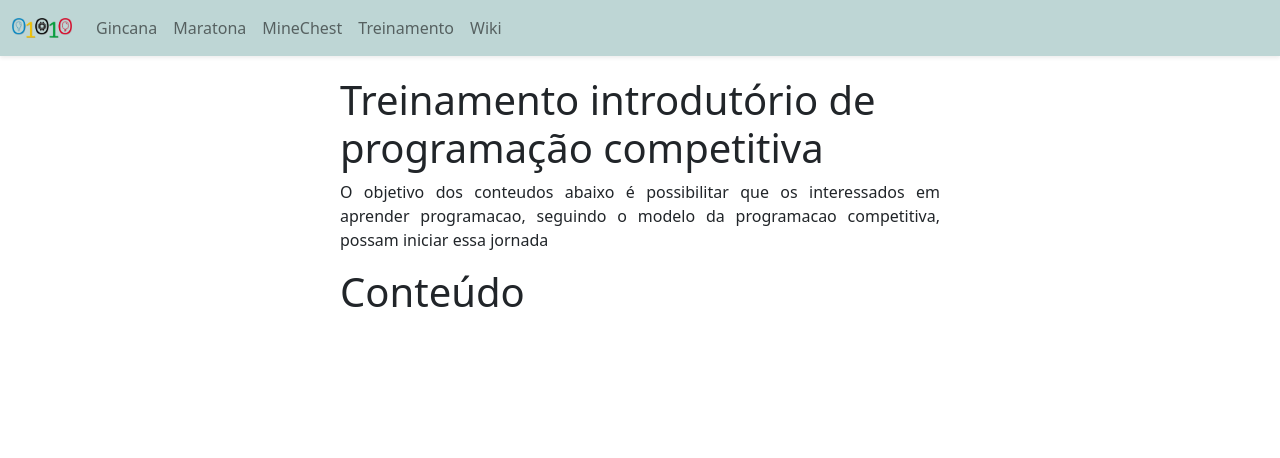
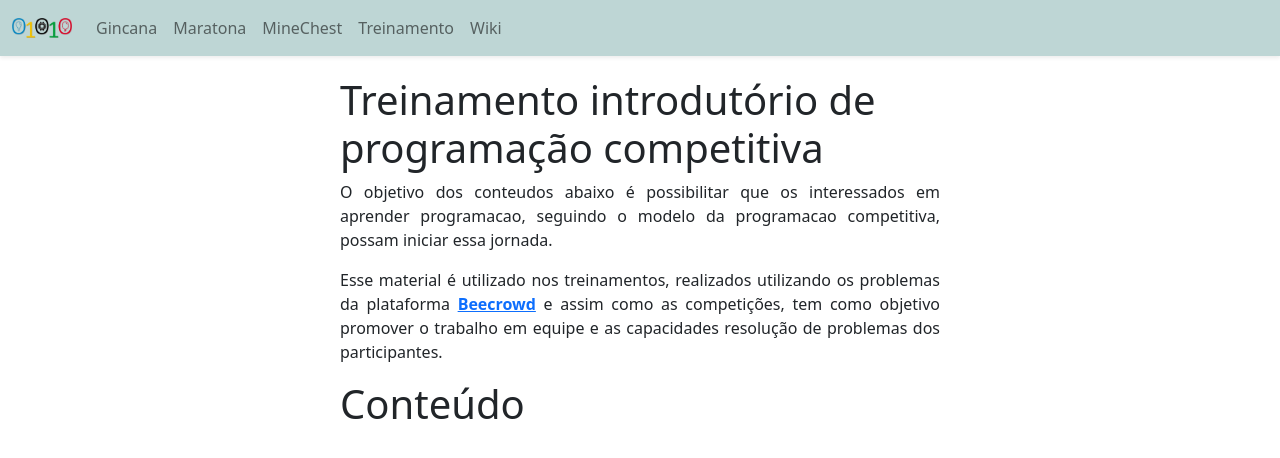
Before and after one commit to E2PC/ProjectPage, a Jekyll site: the page built from posts/treinamento.md, in a window 1280 px wide and 900 px high. Shown: the top 458 px of the window. Built offline with Jekyll 4.4.1, drawn with Linux system fonts in a browser that asks for light colours; nearby versions of some CDN libraries.

Commit message:
Update treinamento.md

```diff
--- a/posts/treinamento.md
+++ b/posts/treinamento.md
@@ -6,7 +6,9 @@ filename: treinamento
 type: post
 ---
 # Treinamento introdutório de programação competitiva
-O objetivo dos conteudos abaixo é possibilitar que os interessados em aprender programacao, seguindo o modelo da programacao competitiva, possam iniciar essa jornada
+O objetivo dos conteudos abaixo é possibilitar que os interessados em aprender programacao, seguindo o modelo da programacao competitiva, possam iniciar essa jornada.
+
+Esse material é utilizado nos treinamentos, realizados utilizando os problemas da plataforma [**Beecrowd**](https://www.beecrowd.com.br) e assim como as competições, tem como objetivo promover o trabalho em equipe e as capacidades resolução de problemas dos participantes.
 
 # Conteúdo
 {%- for page in post_pages -%}
```
